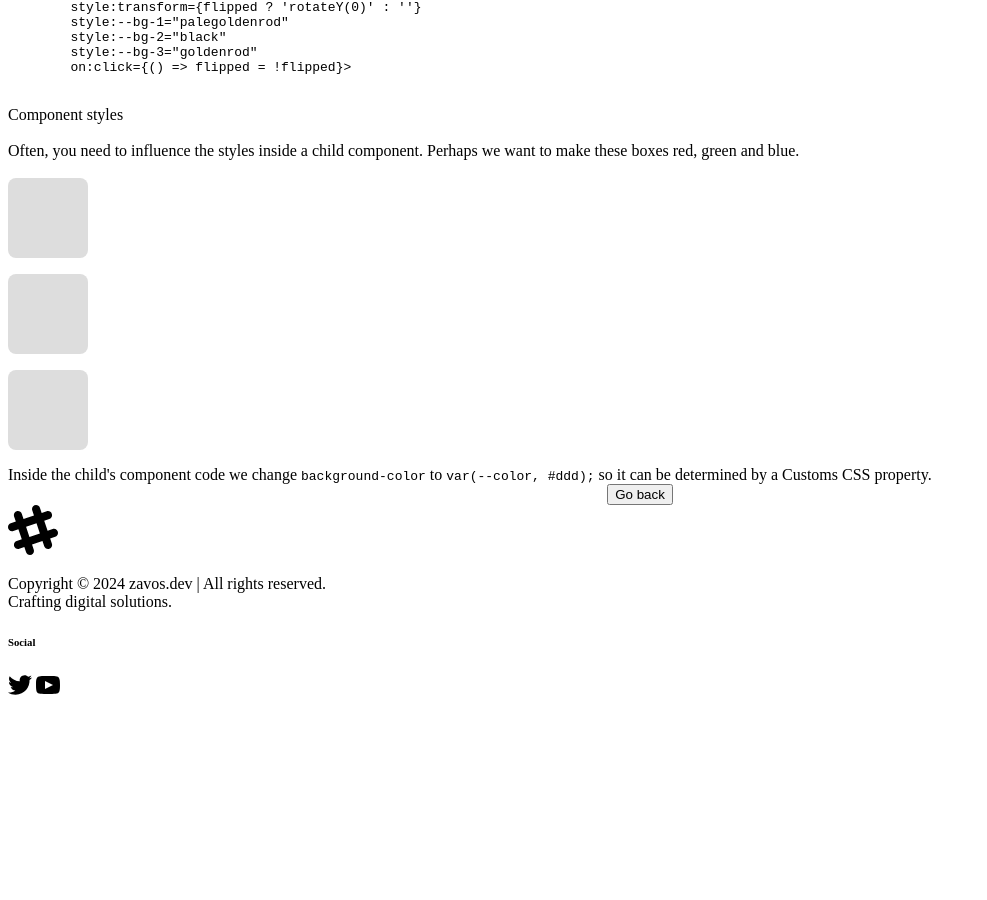
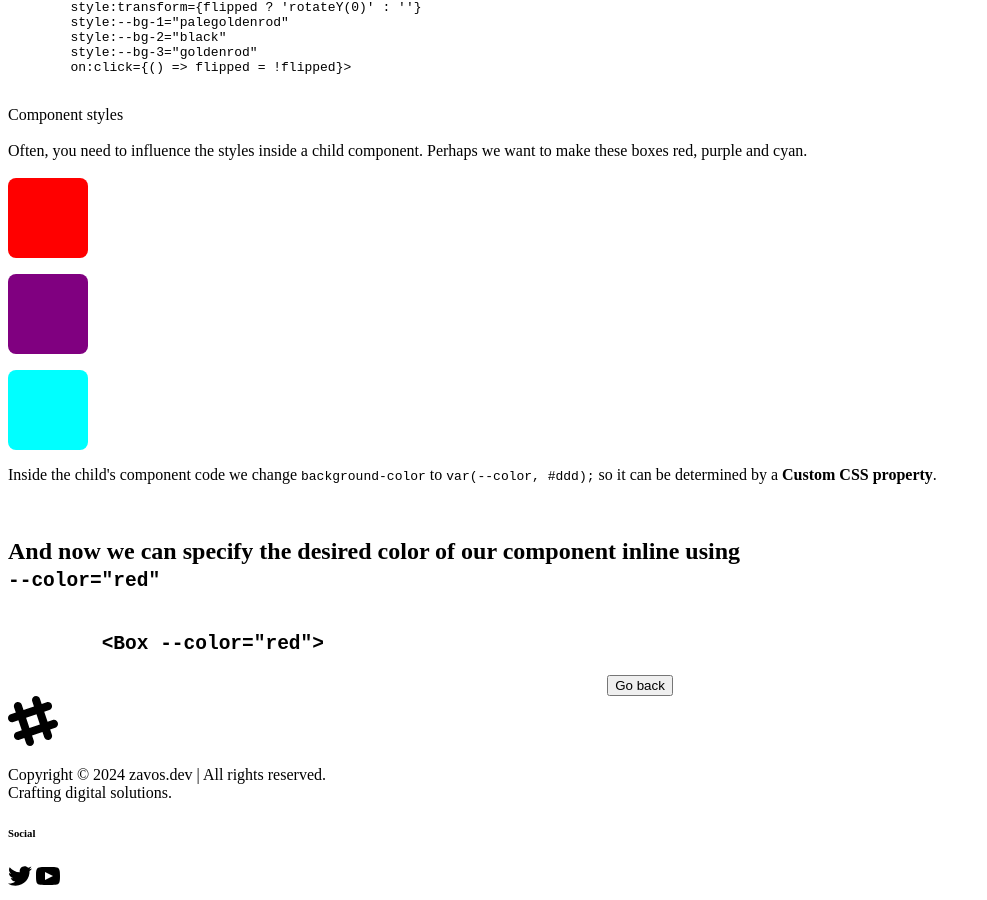
Before and after one commit to kzavos/svelte-training, a SvelteKit app: page /projects/project-12 in a window 1280 px wide. Shown: the part 1308-2208 px from the top of the page, without its empty margins (0-987 px from the left). Before the commit the page ends 2017 px from the top, so only its background shows below. Built offline with nearby package versions, Linux system fonts and the light colour scheme.

Commit message:
Add the last part of the component styles tutorial on my article

```diff
--- a/src/routes/projects/project-12/+page.svelte
+++ b/src/routes/projects/project-12/+page.svelte
@@ -19,6 +19,8 @@
 	style:--bg-2="black"
 	style:--bg-3="goldenrod"
 	on:click={() => flipped = !flipped}>`;
+	let html4 = `
+	<Box --color="red">`;
 
 	// Box example
 	import Box from './Box.svelte';
@@ -104,19 +106,29 @@
 	<br />
 	<div class="prose text-lg leading-relaxed">
 		Often, you need to influence the styles inside a child component. Perhaps we want to make these
-		boxes red, green and blue.
+		boxes red, purple and cyan.
 	</div>
 	<br />
 
 	<div class="boxes">
-		<Box />
-		<Box />
-		<Box />
+		<Box --color="red" />
+		<Box --color="purple" />
+		<Box --color="cyan" />
 	</div>
 
 	<div class="prose text-lg">
-		Inside the child's component code we change <code>background-color</code> to
-		<code>var(--color, #ddd);</code> so it can be determined by a Customs CSS property.
+		<p>
+			Inside the child's component code we change <code>background-color</code> to
+			<code>var(--color, #ddd);</code> so it can be determined by a <b>Custom CSS property</b>.
+		</p>
+		<br />
+		<div class="rounded-lg bg-base-200 p-6 shadow-lg">
+			<h2 class="mb-4 text-lg font-semibold">
+				And now we can specify the desired color of our component inline using
+				<br /> <code>--color="red"</code>
+				<pre>{html4}</pre>
+			</h2>
+		</div>
 	</div>
 </article>
 
--- a/src/routes/projects/project-12/Box.svelte
+++ b/src/routes/projects/project-12/Box.svelte
@@ -6,6 +6,6 @@
 		height: 5em;
 		border-radius: 0.5em;
 		margin: 0 0 1em 0;
-		background-color: #ddd;
+		background-color: var(--color, #ddd);
 	}
 </style>
```
